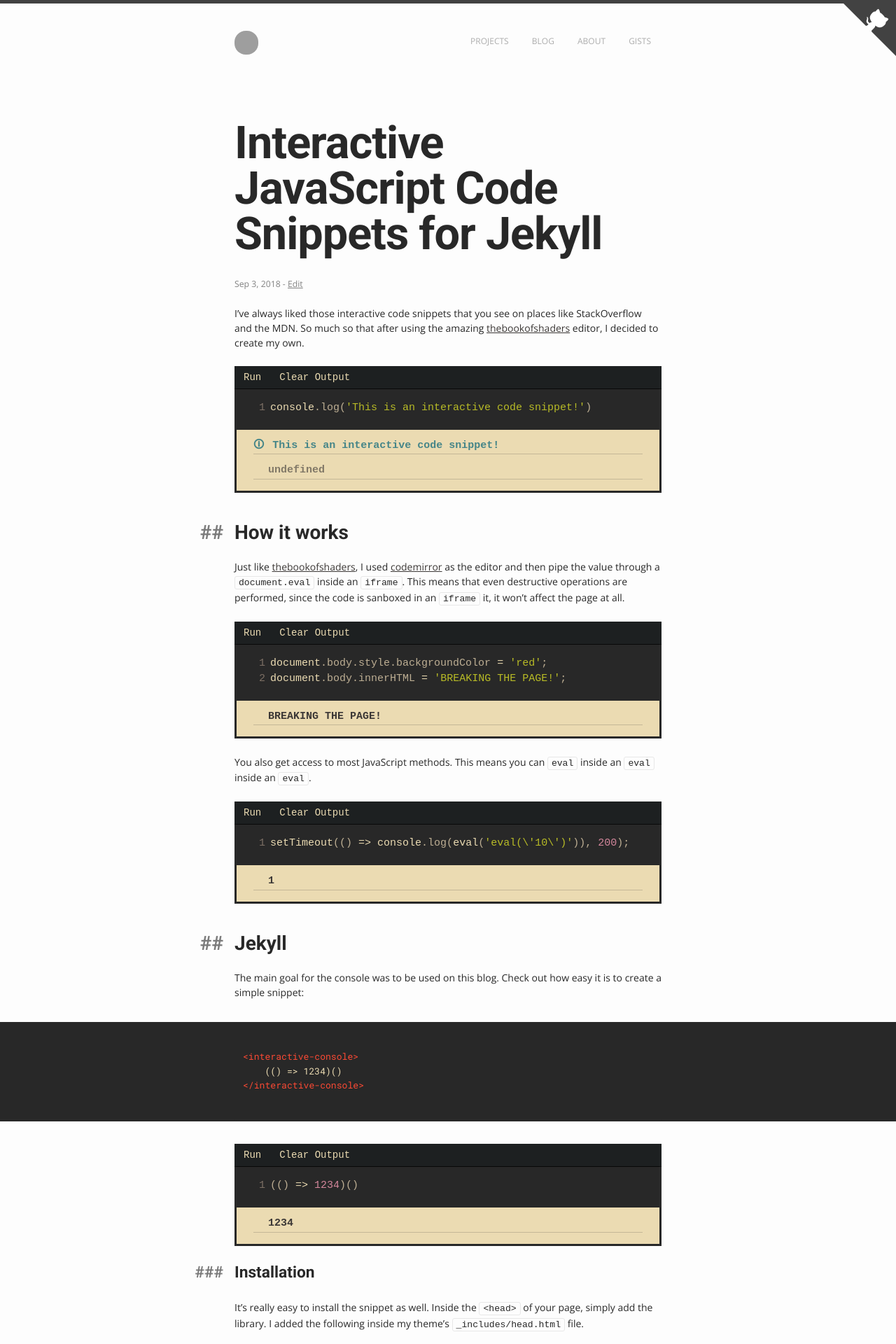
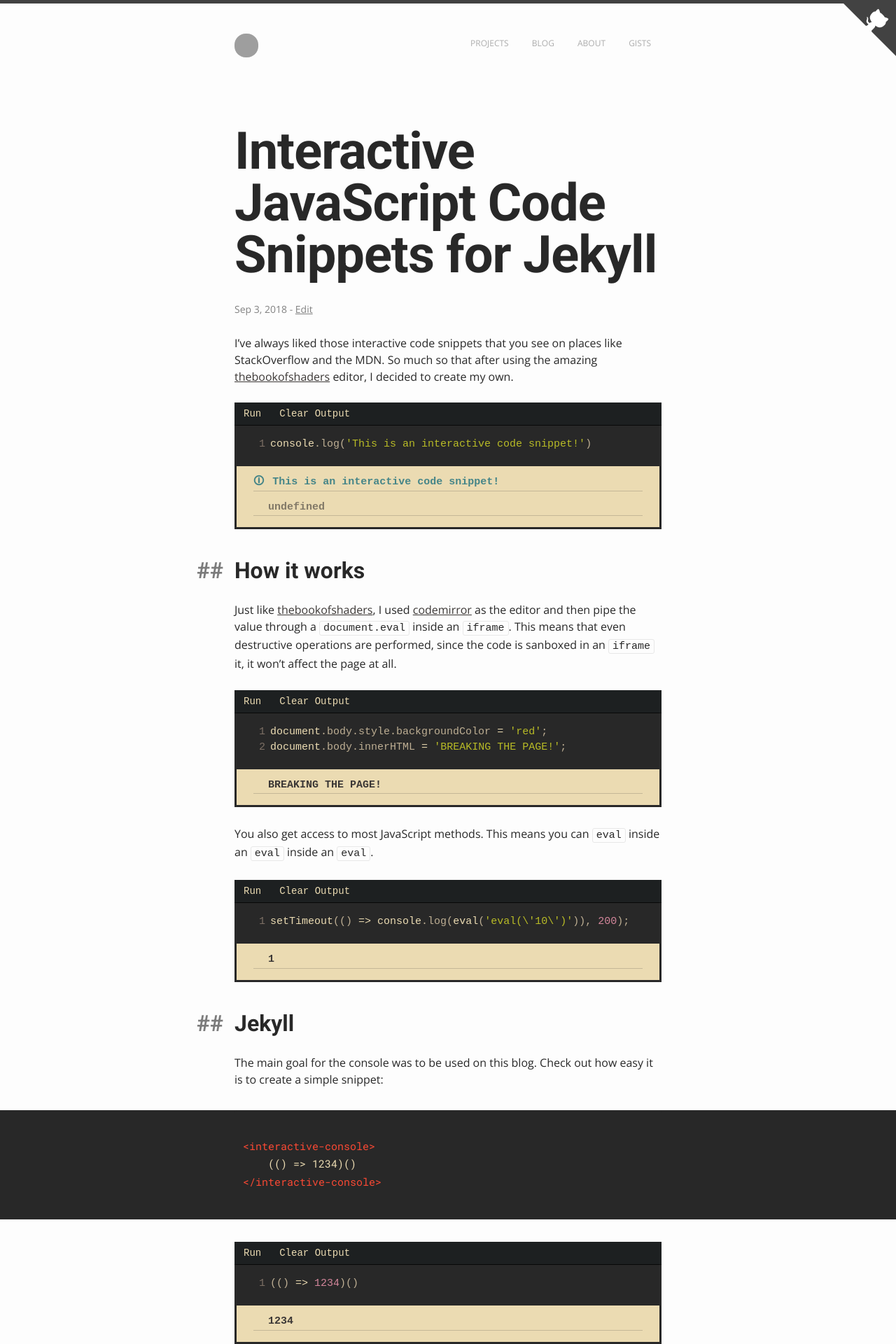
Before and after one commit to pbamotra/website, a Jekyll site: the page built from _posts/2018-09-03-interactive-javascript-console-for-jekyll.md, in a window 1280 px wide. Shown: the top 1920 px of the page at 70% size. Built offline with Jekyll 4.4.1, drawn with Linux system fonts in a browser that asks for light colours; grey boxes are pictures that could not be loaded.

Commit message:
Update minima.scss

```diff
--- a/_sass/minima.scss
+++ b/_sass/minima.scss
@@ -3,7 +3,7 @@
 // Define defaults for each variable.
 
 $base-font-family: "Helvetica Neue", Helvetica, Arial, sans-serif !default;
-$base-font-size:   14px !default;
+$base-font-size:   16px !default;
 $base-font-weight: 400 !default;
 $small-font-size:  $base-font-size * 0.875 !default;
 $base-line-height: 1.5 !default;
```
